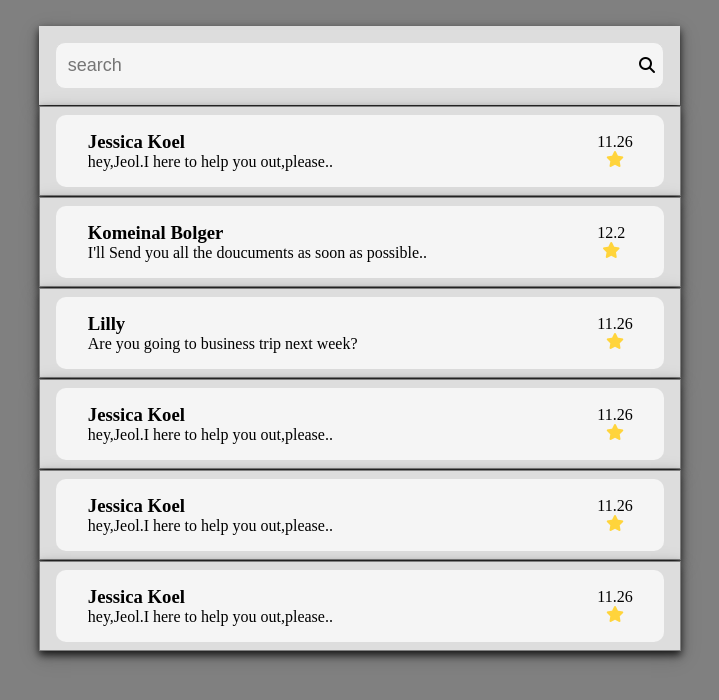
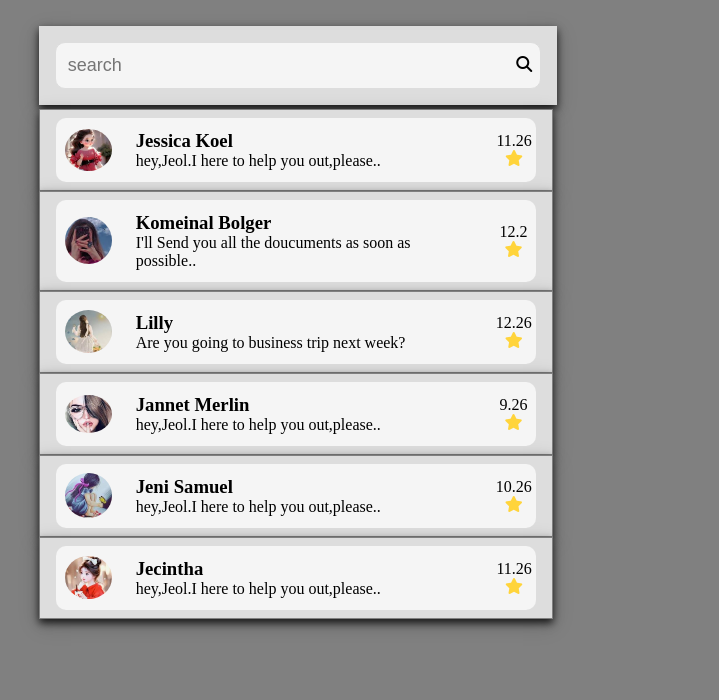
Before and after one commit to sindhuMuthuchamy/React-task, a React app: page / in a window 1280 px wide. Shown: the whole page, without its empty margins (294-1013 px from the left). Built offline with nearby package versions, Linux system fonts and the light colour scheme.

Commit message:
updated images

```diff
--- a/src/index.css
+++ b/src/index.css
@@ -6,12 +6,12 @@ body{
   background-color: grey;
 }
 .list-container{
-  margin-top: 1px;
+  margin-top: 0;
   border: 1px solid gray;
   display: flex;
   flex-direction: column;
   flex-grow: 1;
-  width: 50%;
+  width: 40%;
   margin-right: 24%;
   margin-left: 26%;
  /* margin-left: 22rem; */
@@ -23,11 +23,12 @@ body{
   background-color: #ddd;
   padding: 1rem;
   margin-top: 2%;
+  width: 38%;
   /* margin: 2rem 20.5rem 0.25rem 22rem; */
-  margin-right: 23.9%;
+  margin-right: 23%;
   margin-left: 26%;
   box-shadow: 0 4px 8px 0 rgba(0, 0, 0, 0.8), 0 6px 20px 0 rgba(0, 0, 0, 0.19);
-
+  margin-bottom: 0.25rem;
 }
 .search{
   width: 96;
@@ -59,15 +60,20 @@ body{
   background-color: whitesmoke;
   border-radius: 10px;
   margin: 0.5rem 1rem;
-  padding: 0.5rem;
+  padding: 0.25rem;
+}
+.container img{
+  width: 10%;
+  border-radius: 50% ;
+  margin-left: 1%;
 }
 .list-details{
   /* margin: 0.5rem 1rem; */
   padding: 0.5rem;
-  width: 60%;
+  width: 70%;
 }
 .rating{
-  margin-left: 22%;
+  margin-left: 2%;
   display: flex;
   flex-direction: column;
   justify-content: center;
--- a/src/index.js
+++ b/src/index.js
@@ -1,6 +1,13 @@
 
 import ReactDOM from 'react-dom/client';
 import './index.css'
+
+import one from '../src/assets/images/p01.jpg'
+import two from '../src/assets/images/p02.jpg'
+import three from '../src/assets/images/p03.jpg'
+import four from '../src/assets/images/p04.jpg'
+import five from '../src/assets/images/p05.jpg'
+import six from '../src/assets/images/p06.jpg'
 
 const root = ReactDOM.createRoot(document.getElementById('root'));
 
@@ -9,18 +16,18 @@ function Search(){
     <div className='search-container'>
     <div className='search'>
       <input type='text' placeholder='search'/>
-      <i class="fa-solid fa-magnifying-glass" style={{color: "#050505;"}}></i>
+      <p><i class="fa-solid fa-magnifying-glass" style={{color: "#050505;"}}></i></p>
     </div>
     </div>
   )
 }
 
 function List(props){
+
   return(
     <div className='list-container'>
-
       <div className='container'>
-        <img>{props.myImage}</img>
+        <img src = {props.myImage} alt='person'></img>
     <div className='list-details'>
     <h3>{props.myName}</h3>
     <p className='details'>{props.myDetails}</p>
@@ -37,43 +44,43 @@ function List(props){
 
 var detail = [
   {
-    // myImage : <source >import {  } from "module";</source>,
+    myImage : one ,
     myName :"Jessica Koel",
     myDetails: "hey,Jeol.I here to help you out,please..",
     unread : "Click to read this message",
     myRating: 11.26
   },
   {
-    // myImage : <source >import {  } from "module";</source>,
+    myImage : two ,
     myName :"Komeinal Bolger",
     myDetails: "I'll Send you all the doucuments as soon as possible..",
     unread : "Click to read this message",
     myRating: 12.20
   },
   {
-    // myImage : <source >import {  } from "module";</source>,
+    myImage : three ,
     myName :"Lilly",
     myDetails: "Are you going to business trip next week?",
     unread : "Click to read this message",
-    myRating: 11.26
+    myRating: 12.26
   },
   {
-    // myImage : <source >import {  } from "module";</source>,
-    myName :"Jessica Koel",
+    myImage : four ,
+    myName :"Jannet Merlin",
     myDetails: "hey,Jeol.I here to help you out,please..",
     unread : "Click to read this message",
-    myRating: 11.26
+    myRating: 9.26
   },
   {
-    // myImage : <source >import {  } from "module";</source>,
-    myName :"Jessica Koel",
+    myImage : five ,
+    myName :"Jeni Samuel",
     myDetails: "hey,Jeol.I here to help you out,please..",
     unread : "Click to read this message",
-    myRating: 11.26
+    myRating: 10.26
   },
   {
-    // myImage : <source >import {  } from "module";</source>,
-    myName :"Jessica Koel",
+    myImage : six ,
+    myName :"Jecintha",
     myDetails: "hey,Jeol.I here to help you out,please..",
     unread : "Click to read this message",
     myRating: 11.26
@@ -86,7 +93,7 @@ root.render(
     {
       detail.map(function(items,index)
     {
-      return <List myName = {items.myName} myDetails = {items.myDetails} unread = {items.unread} myRating= {items.myRating}></List>
+      return <List myImage={items.myImage}  myName = {items.myName} myDetails = {items.myDetails} unread = {items.unread} myRating= {items.myRating}></List>
     })
 
   }
```
Also changed, not shown: src/assets/images/p01.jpg (added), src/assets/images/p02.jpg (added), src/assets/images/p03.jpg (added), src/assets/images/p04.jpg (added), src/assets/images/p05.jpg (added), src/assets/images/p06.jpg (added), src/assets/images/p1.jpg (added), src/assets/images/p2.jpg (added).
